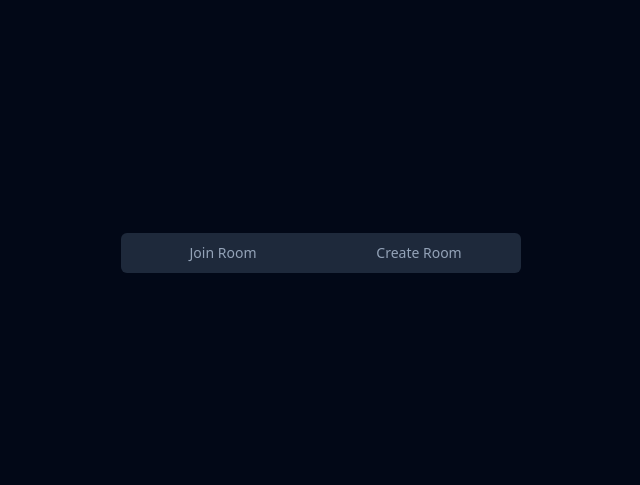
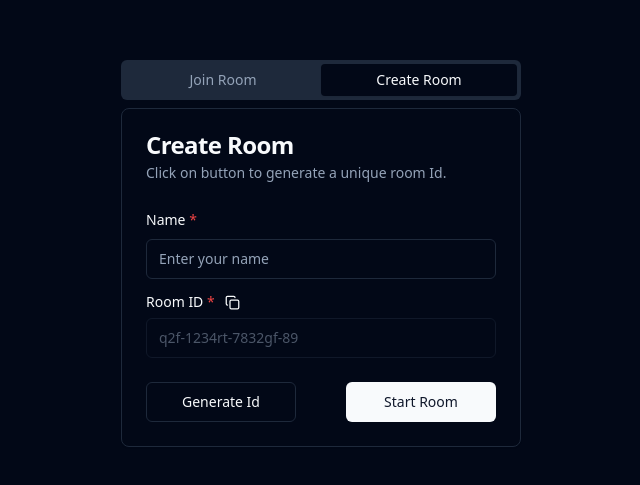
Before and after one commit to Nishant0783/collabode, a React (Vite) app in the folder Frontend/: page /create-room in a window 1280 px wide. Shown: the part 147-632 px from the top of the page, without its empty margins (319-959 px from the left). Built offline with nearby package versions, Linux system fonts and the light colour scheme; no server answers.

Commit message:
add more basic functionality of copy roomid

```diff
--- a/Frontend/package.json
+++ b/Frontend/package.json
@@ -29,6 +29,7 @@
     "socket.io-client": "^4.7.5",
     "tailwind-merge": "^2.4.0",
     "tailwindcss-animate": "^1.0.7",
+    "uuid": "^10.0.0",
     "vite-cra-watcher": "^2.0.2"
   },
   "devDependencies": {
--- a/Frontend/src/components/Sidebar/SideBar.jsx
+++ b/Frontend/src/components/Sidebar/SideBar.jsx
@@ -3,14 +3,20 @@ import { Button } from "@/components/ui/button";
 import { CopyIcon } from 'lucide-react';
 import UserBlock from '../UserBlock/UserBlock';
 import '../../customScrollBar.css';
-import { useNavigate } from 'react-router-dom';
+import { useNavigate, useParams } from 'react-router-dom';
 import socket from '@/utils/socket';
 
 const Sidebar = ({ clients }) => {
   const navigate = useNavigate()
+  const {roomId} = useParams()
+
   const onLeaveRoom = () => {
     socket.emit('leaveRoom')
     navigate('/create-room')
+  }
+
+  const handleCopyRoomId = () => {
+    navigator.clipboard.writeText(roomId)
   }
 
   return (
@@ -21,7 +27,7 @@ const Sidebar = ({ clients }) => {
             {
               clients.filter(client => client && client.userName).map((client) => (
                 <UserBlock
-                  user={client.userName.slice(0,1).toUpperCase()}
+                  user={client.userName}
                   key={client.socketId}
                 />
               ))
@@ -31,7 +37,7 @@ const Sidebar = ({ clients }) => {
         <div className='flex flex-col gap-y-[10px]'>
           <hr className="h-px bg-gray-200 border-0" />
           <Button className="w-full bg-red-600 text-white hover:bg-red-700" onClick={onLeaveRoom}>Leave Room</Button>
-          <Button variant="secondary" className="w-full">Copy Room Id <CopyIcon className='w-[20px] h-[20px] ml-[10px]' /> </Button>
+          <Button variant="secondary" className="w-full" onClick={handleCopyRoomId}>Copy Room Id <CopyIcon className='w-[20px] h-[20px] ml-[10px]' /> </Button>
         </div>
       </div>
     </div>
--- a/Frontend/src/components/UserBlock/UserBlock.jsx
+++ b/Frontend/src/components/UserBlock/UserBlock.jsx
@@ -1,10 +1,13 @@
 import React from 'react';
 
-const UserBlock = ({user}) => {
+const UserBlock = ({ user }) => {
   console.log("User in component is: ", user)
   return (
-    <div className='w-[50px] h-[50px] bg-blue-800 rounded-[5px] flex items-center justify-center text-[1.5rem] cursor-default'>
-      <strong>{user}</strong>
+    <div className='flex flex-col'>
+      <div className='w-[50px] h-[50px] bg-blue-800 rounded-[5px] flex items-center justify-center text-[1.5rem] cursor-default'>
+        <strong>{user.slice(0,1).toUpperCase()}</strong>
+      </div>
+      <p>{user}</p>
     </div>
   )
 }
--- a/Frontend/src/pages/createRoom.jsx
+++ b/Frontend/src/pages/createRoom.jsx
@@ -6,6 +6,7 @@ import { Button } from "@/components/ui/button"
 import { Card, CardHeader, CardTitle, CardDescription, CardContent, CardFooter } from "@/components/ui/card"
 import { CopyIcon } from 'lucide-react';
 import { useNavigate } from 'react-router-dom';
+import generateRoomId from '@/utils/generateRoomId';
 
 const CreateRoom = () => {
   const navigate = useNavigate();
@@ -22,10 +23,18 @@ const CreateRoom = () => {
     sessionStorage.setItem('roomId', roomId)
     navigate(`/room/${roomId}`)
   }
+  const handleRoomIdGenerate = () => {
+    const generatedRoomId = generateRoomId()
+    console.log("room id generated: ", generatedRoomId)
+    setRoomId(generatedRoomId)
+  }
+  const handleCopyRoomId = () => {
+    navigator.clipboard.writeText(roomId)
+  }
 
   return (
     <div className='flex items-center h-[100vh] justify-center align-middle'>
-      <Tabs defaultValue="account" className="w-[400px]">
+      <Tabs defaultValue="create" className="w-[400px]">
         <TabsList className="grid w-full grid-cols-2">
           <TabsTrigger value="join">Join Room</TabsTrigger>
           <TabsTrigger value="create">Create Room</TabsTrigger>
@@ -66,17 +75,15 @@ const CreateRoom = () => {
               </div>
               <div className="space-y-2">
                 <div className='flex items-center gap-x-[10px]'>
-                  <Label htmlFor="roomId">Room ID</Label>
-                  <CopyIcon className='w-[15px] h-[15px] cursor-pointer hover:text-blue-500' />
+                  <Label htmlFor="roomId">Room ID <span className='text-red-500'>*</span></Label>
+                  <CopyIcon className='w-[15px] h-[15px] cursor-pointer hover:text-blue-500' onClick={handleCopyRoomId}/>
                 </div>
-                <Input id="roomId" placeholder="q2f-1234rt-7832gf-89"
-                  onChange={(e) => setRoomId(e.target.value)} value={roomId}
-                />
+                <Input id="roomId" placeholder="q2f-1234rt-7832gf-89" value={roomId} disabled/>
               </div>
             </CardContent>
             <CardFooter>
               <div className='flex justify-between w-full'>
-                <Button className="w-[150px]" variant="outline">Generate Id</Button>
+                <Button className="w-[150px]" variant="outline" onClick={handleRoomIdGenerate}>Generate Id</Button>
                 <Button className="w-[150px]"
                   onClick={startRoom}
                 >
@@ -86,7 +93,7 @@ const CreateRoom = () => {
             </CardFooter>
           </Card>
         </TabsContent>
-        {error !== '' && <p className='text-red-500'>{error}</p>}
+        {error !== '' && <p className='text-red-500 text-center'>{error}</p>}
       </Tabs>
     </div >
   )
--- /dev/null
+++ b/Frontend/src/utils/generateRoomId.js
@@ -0,0 +1,6 @@
+import { v4 as uuidv4 } from 'uuid';
+
+export default function generateRoomId () {
+    console.log("Function called")
+    return uuidv4();
+}
```
Also changed, not shown: 1 other file (tests, documents, lock files or other folders).
